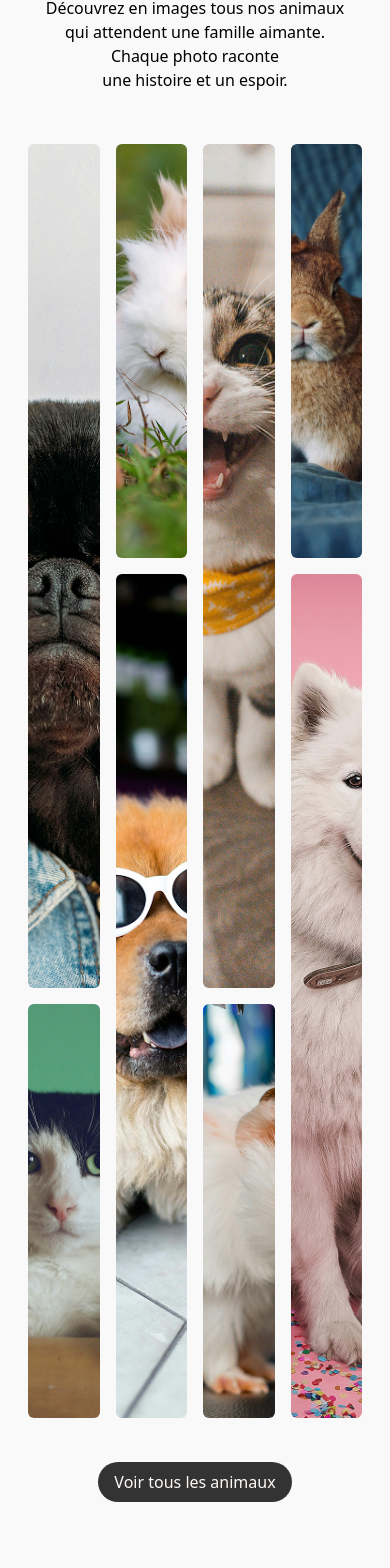
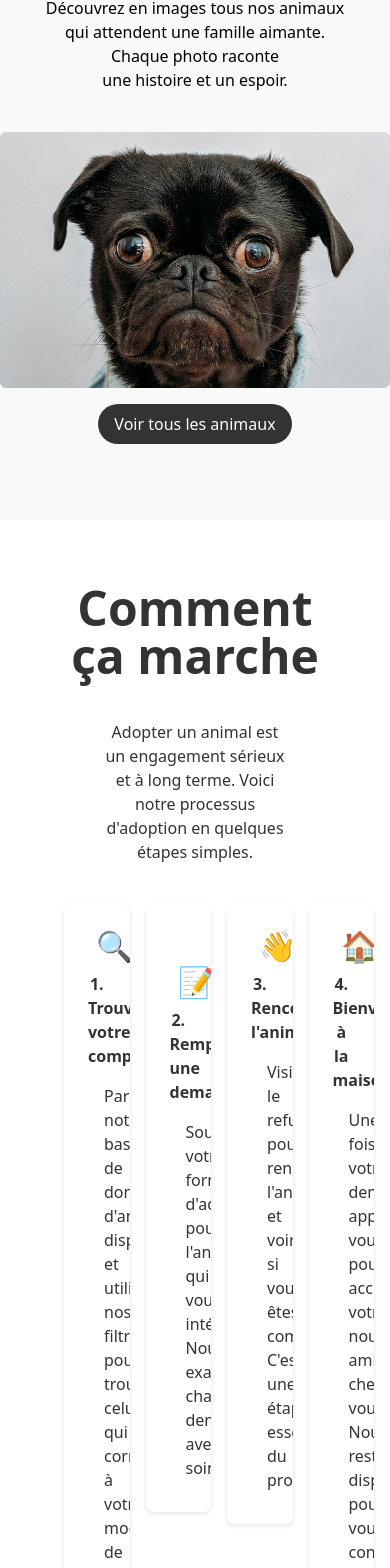
Before and after one commit to LucieSng/petadopte, a React (Vite) app: page / in a window 390 px wide. Shown: the part 1276-2844 px from the top of the page. Built offline with nearby package versions, Linux system fonts and the light colour scheme.

Commit message:
feat : responsive gallery one image

```diff
--- a/src/components/ImageGallery.tsx
+++ b/src/components/ImageGallery.tsx
@@ -40,44 +40,47 @@ export default function ImageGallery() {
         </p>
       </div>
 
-      <div id="array" className="grid grid-cols-4 grid-rows-3 gap-4 p-3 m-4">
+      <div
+        id="array"
+        className="md:grid md:grid-cols-4 md:grid-rows-3 gap-4 md:p-3 md:m-4"
+      >
         <div
-          className="row-span-2 h-screen bg-cover bg-center rounded-md "
+          className="md:row-span-2 md:h-screen bg-cover bg-center rounded-md h-64"
           style={{ backgroundImage: "url('/GrandeImage1.jpg')" }}
         ></div>
 
         <div
-          className="bg-cover bg-center rounded-md "
+          className="hidden md:block bg-cover bg-center rounded-md "
           style={{ backgroundImage: "url('/PetiteImage1.jpg')" }}
         ></div>
 
         <div
-          className="row-span-2 h-screen bg-cover bg-center rounded-md "
+          className="hidden md:block row-span-2 h-screen bg-cover bg-center rounded-md "
           style={{ backgroundImage: "url('/GrandeImage2.jpg')" }}
         ></div>
 
         <div
-          className="bg-cover bg-center rounded-md "
+          className="hidden md:block bg-cover bg-center rounded-md "
           style={{ backgroundImage: "url('/PetiteImage2.jpg')" }}
         ></div>
 
         <div
-          className="row-span-2 h-screen bg-cover bg-center rounded-md "
+          className="hidden md:block row-span-2 h-screen bg-cover bg-center rounded-md "
           style={{ backgroundImage: "url('/GrandeImage3.jpg')" }}
         ></div>
 
         <div
-          className="row-span-2 h-screen bg-cover bg-center rounded-md "
+          className="hidden md:block row-span-2 h-screen bg-cover bg-center rounded-md "
           style={{ backgroundImage: "url('/GrandeImage4.jpg')" }}
         ></div>
 
         <div
-          className="bg-cover bg-center rounded-md "
+          className="hidden md:block bg-cover bg-center rounded-md "
           style={{ backgroundImage: "url('/PetiteImage3.jpg')" }}
         ></div>
 
         <div
-          className="bg-cover bg-center rounded-md "
+          className="hidden md:block bg-cover bg-center rounded-md "
           style={{ backgroundImage: "url('/PetiteImage4.jpg')" }}
         ></div>
       </div>
```
